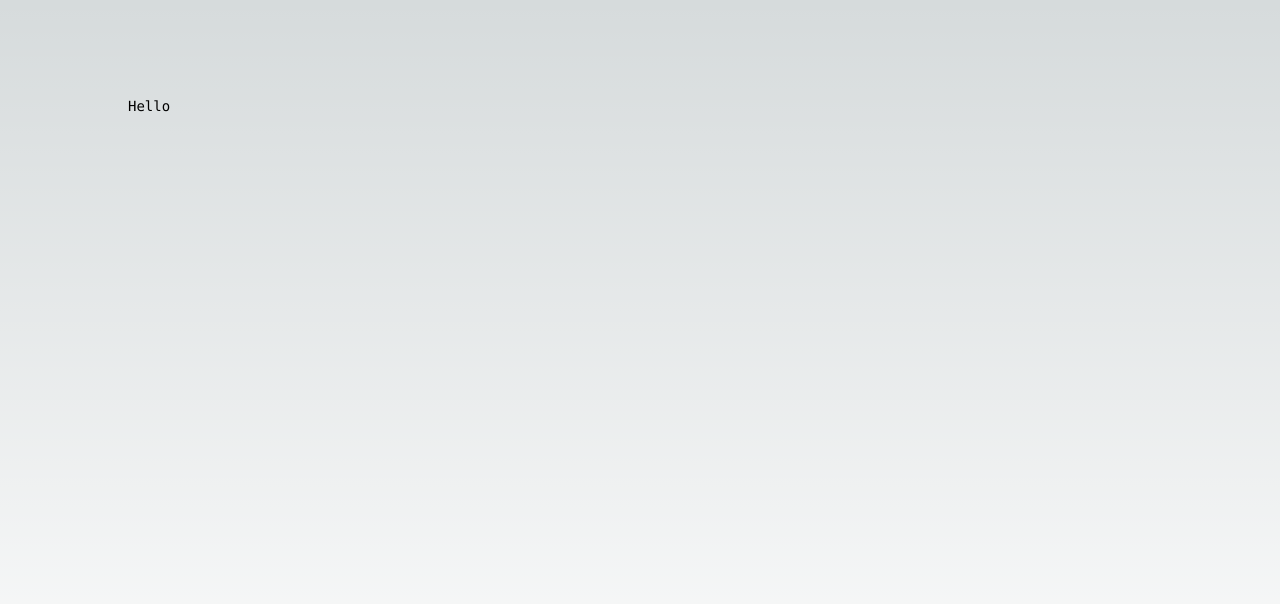
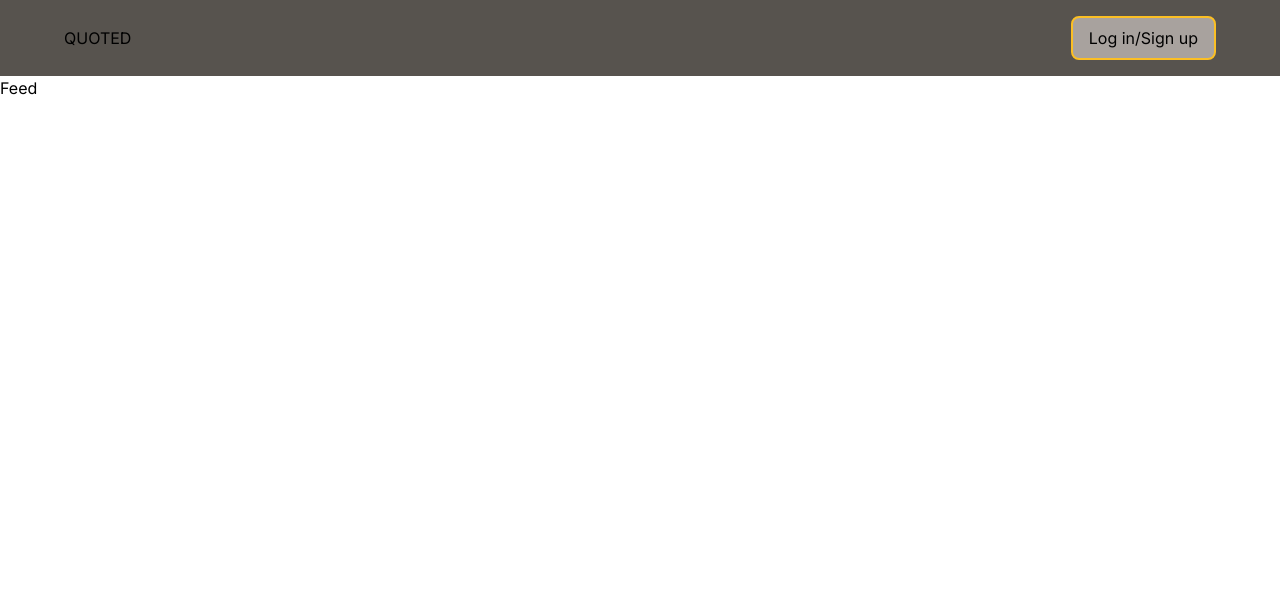
Before and after one commit to Be-Freezin/quoted, a Next.js app in the folder quoted/: page / in a window 1280 px wide. Shown: the top 604 px of the page. Built offline with nearby package versions, Linux system fonts and the light colour scheme.

Commit message:
nav styled - Needs functionality, somethings may change

```diff
--- /dev/null
+++ b/quoted/app/components/Feed.jsx
@@ -0,0 +1,9 @@
+import React from 'react'
+
+const Feed = () => {
+  return (
+    <div>Feed</div>
+  )
+}
+
+export default Feed
--- /dev/null
+++ b/quoted/app/components/Nav.jsx
@@ -0,0 +1,16 @@
+import React from 'react'
+
+const Nav = () => {
+  return (
+		<div className='bg-stone-600 w-full flex items-center justify-between'>
+			<a className='m-4 lg:mx-16'>QUOTED</a>
+			{/* Make a tag a link so it directs back to home or top of page */}
+			<button className='px-4 py-2 m-4 lg:mx-16 rounded-lg border-2 border-amber-400 bg-stone-400 hover:bg-stone-300'>
+				Log in/Sign up
+			</button>
+		</div>
+	)
+}
+//! Button will guide user to sign up and enable them to make posts
+
+export default Nav
--- a/quoted/app/globals.css
+++ b/quoted/app/globals.css
@@ -3,20 +3,20 @@
 @tailwind utilities;
 
 :root {
-  --foreground-rgb: 0, 0, 0;
+  /* --foreground-rgb: 0, 0, 0;
   --background-start-rgb: 214, 219, 220;
-  --background-end-rgb: 255, 255, 255;
+  --background-end-rgb: 255, 255, 255; */
 }
 
 @media (prefers-color-scheme: dark) {
-  :root {
+  /* :root {
     --foreground-rgb: 255, 255, 255;
     --background-start-rgb: 0, 0, 0;
     --background-end-rgb: 0, 0, 0;
-  }
+  } */
 }
 
-body {
+/* body {
   color: rgb(var(--foreground-rgb));
   background: linear-gradient(
       to bottom,
@@ -24,4 +24,4 @@ body {
       rgb(var(--background-end-rgb))
     )
     rgb(var(--background-start-rgb));
-}
+} */
--- a/quoted/app/page.jsx
+++ b/quoted/app/page.jsx
@@ -1,11 +1,13 @@
 import Image from 'next/image'
+import Nav from './components/Nav'
+import Feed from './components/Feed'
 
 export default function Home() {
   return (
-    <main className="flex min-h-screen flex-col items-center justify-between p-24">
-      <div className="z-10 w-full max-w-5xl items-center justify-between font-mono text-sm lg:flex">
-        <h1>Hello</h1>
-      </div>
-    </main>
-  )
+		<main className='min-h-screen'>
+			<Nav />
+			<Feed />
+			{/* <div className='z-10 w-full max-w-5xl items-center justify-between font-serif text-sm lg:flex px-24'></div> */}
+		</main>
+	)
 }
```
Also changed, not shown: 1 other file (tests, documents, lock files or other folders).
